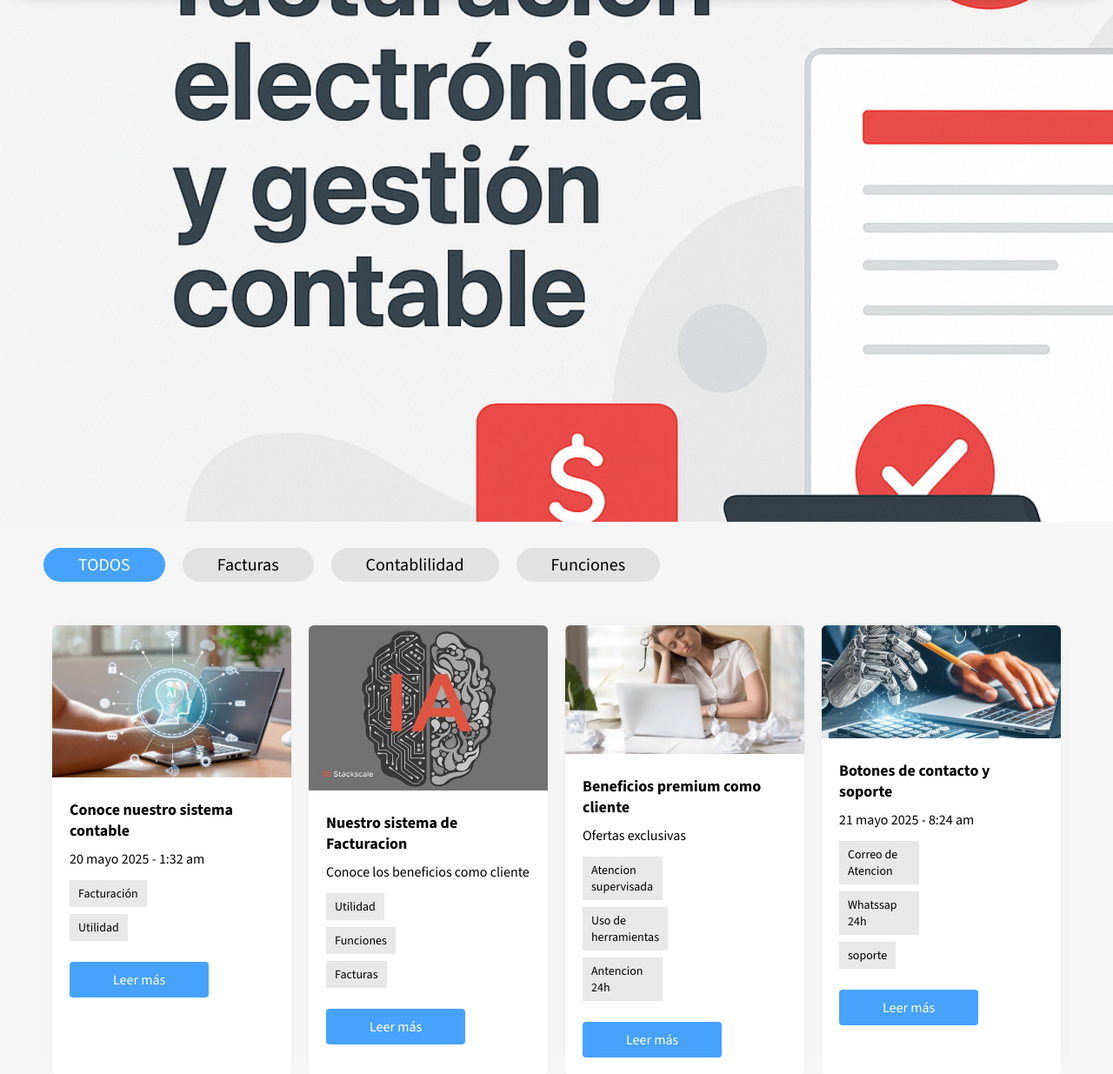
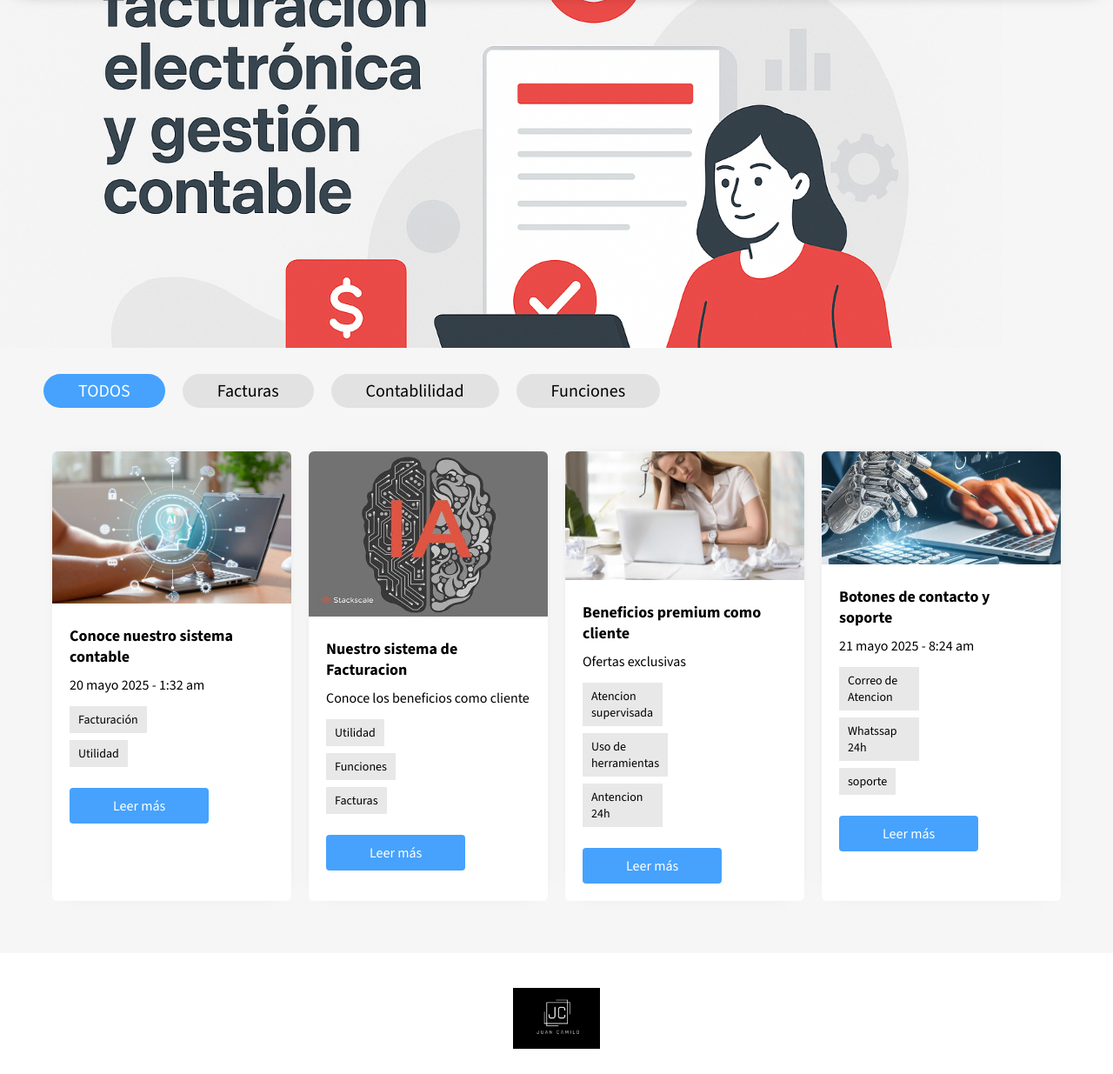
Before and after one commit to JuanCaRojas-18/JuanCaRojas-18.github.io, a PHP site: page / in a window 1280 px wide; the page is wider, and only the part inside the window is pictured. Shown: the part 80-1315 px from the top of that part at 87% size. Run offline with PHP 8.4, Linux system fonts and the light colour scheme; some libraries are stand-ins or nearby versions.

Commit message:
Update blog.css

```diff
--- a/css/blog.css
+++ b/css/blog.css
@@ -1,8 +1,8 @@
 /*Portada*/
 
 .blog-container-cover{
-    width: 150%;
-    height: 600px;
+    width: 90%;
+    height: 400px;
     position: relative;
     margin-top: 80px;
     background-image: url(../Img/img.1.2.png);
```
